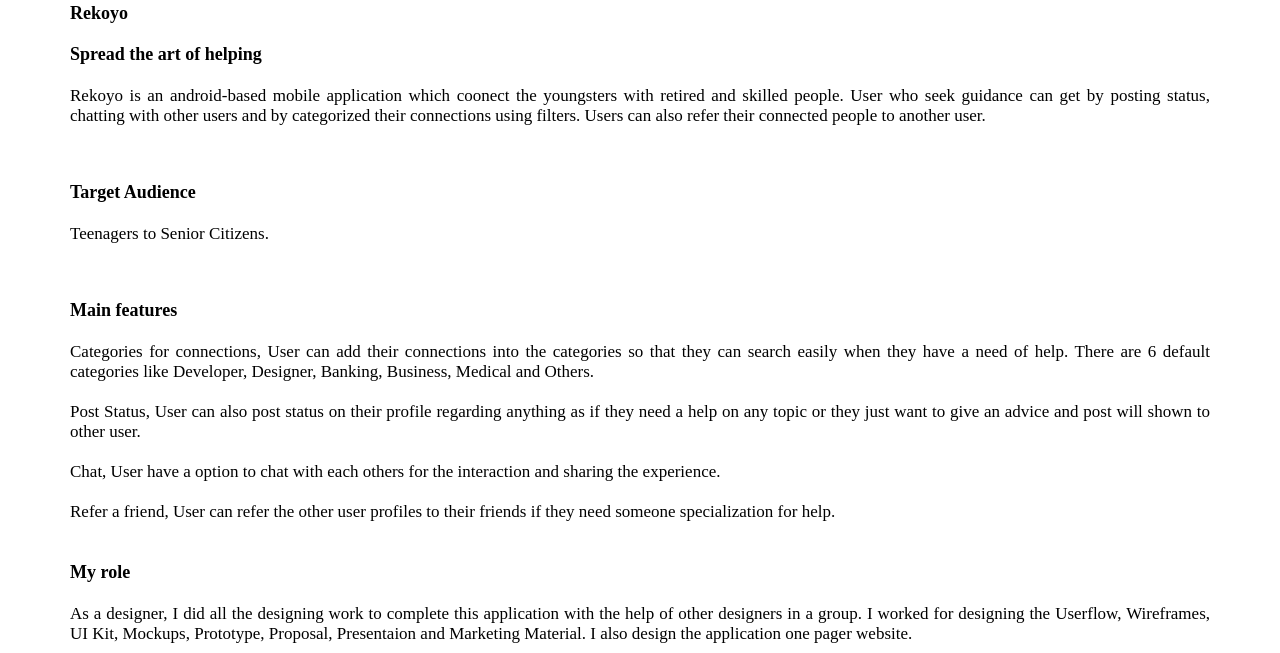
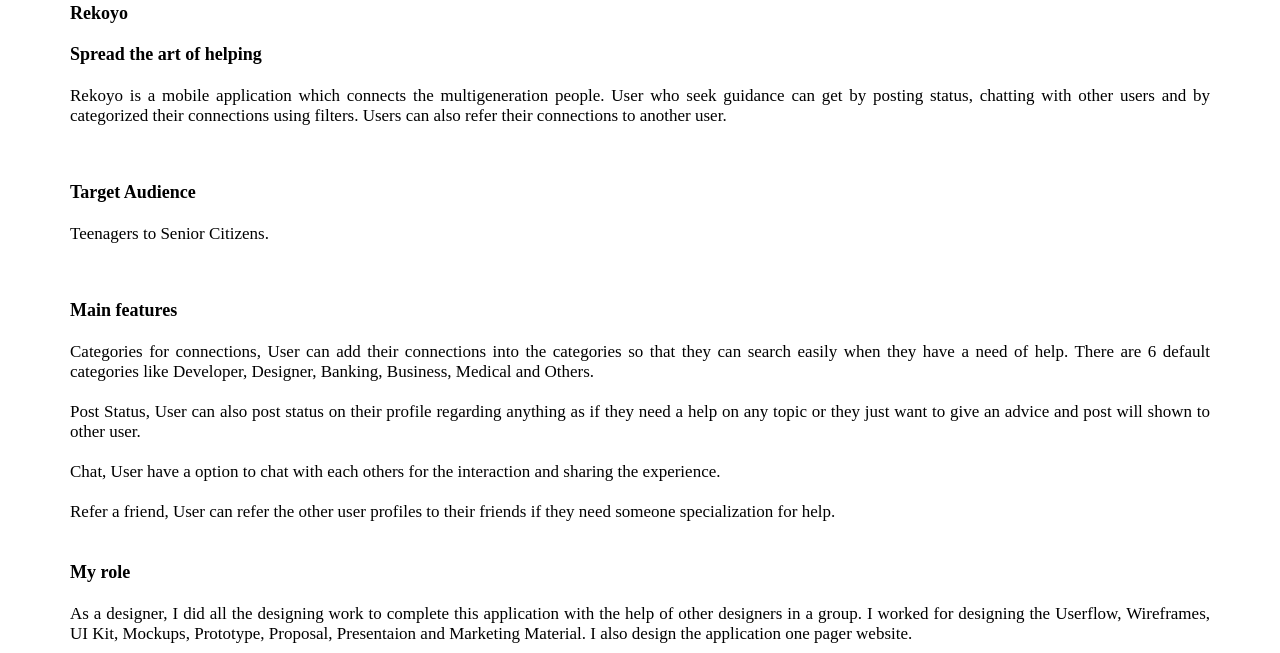
Before and after one commit to KaurHarinder/portfolio, a plain HTML site: page pages/project1.html in a window 1280 px wide. Shown: the part 147-800 px from the top of the page. Drawn offline with Linux system fonts and the light colour scheme.

Commit message:
Update project1.html

```diff
--- a/pages/project1.html
+++ b/pages/project1.html
@@ -26,8 +26,8 @@
                 Spread the art of helping <br><br>
             </p>
             <p class="project21">
-                Rekoyo is an android-based mobile application which coonect the youngsters with retired and skilled people. User who seek guidance
-                can get by posting status, chatting with other users and by categorized their connections using filters. Users can also refer their connected people to another user.
+                Rekoyo is a mobile application which connects the multigeneration people. User who seek guidance
+                can get by posting status, chatting with other users and by categorized their connections using filters. Users can also refer their connections to another user.
             </p><br><br>
             <p class="project2">
                 Target Audience <br><br>
```
